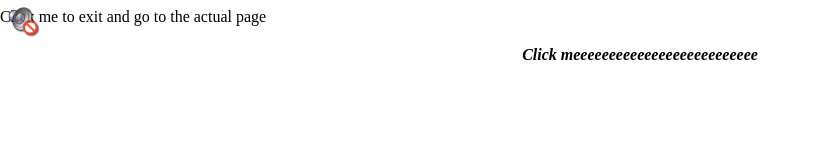
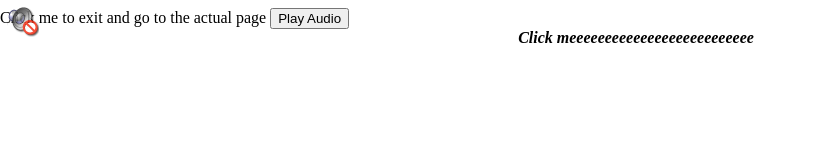
Before and after one commit to drdinnerbone/epicunblockedgames, a plain HTML site: page index.html in a window 1280 px wide. Shown: the whole page, without its empty margins (0-821 px from the left). Drawn offline with Linux system fonts and the light colour scheme.

Commit message:
Update index.html

```diff
--- a/index.html
+++ b/index.html
@@ -26,13 +26,23 @@
 		<div class="info-container">
       <img class="speaker" id="youare-micon" src="images/speakerm.png">
 		</div>
-		<!--
+
 			<video src="media/youare.mp4" type="video/mp4" id="youare-video" autoplay loop />
 		</div>
-	-->
 		<audio id="youare-audio" loop hidden muted>
-  			<source src="media/youare.mp3" type="audio/mp3">
+ 			<source src="media/youare.mp3" type="audio/mp3">
 		</audio>
+
+		<button onclick="playAudio()">Play Audio</button>
+
+		<script>
+  		function playAudio() {
+   			var audio = document.getElementById('youare-audio');
+    			audio.muted = false;
+    			audio.play();
+  		}
+		</script>
+
 
 
 		<video src="media/youare.mp4" type="video/mp4" id="youare-video" autoplay loop controls></video>
```
